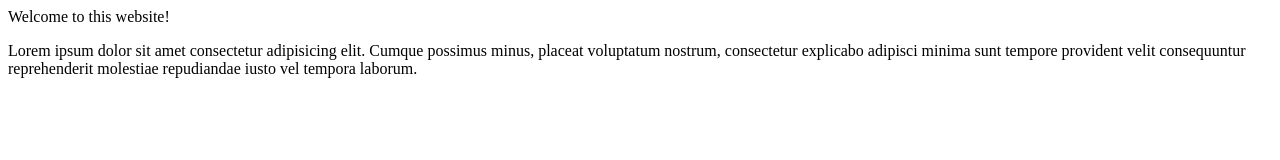
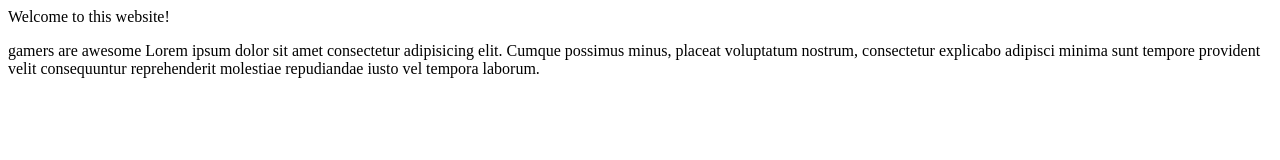
Before and after one commit to DashCampbell/Test-Blog, a plain HTML site: page index.html in a window 1280 px wide. Drawn offline with Linux system fonts and the light colour scheme.

Commit message:
Update index.html

```diff
--- a/index.html
+++ b/index.html
@@ -8,6 +8,7 @@
 <body>
     <p>Welcome to this website!</p>
     <p>
+        gamers are awesome
         Lorem ipsum dolor sit amet consectetur adipisicing elit.
         Cumque possimus minus, placeat voluptatum nostrum, consectetur explicabo adipisci minima
         sunt tempore provident velit consequuntur reprehenderit molestiae repudiandae iusto vel tempora laborum.</p>
```
